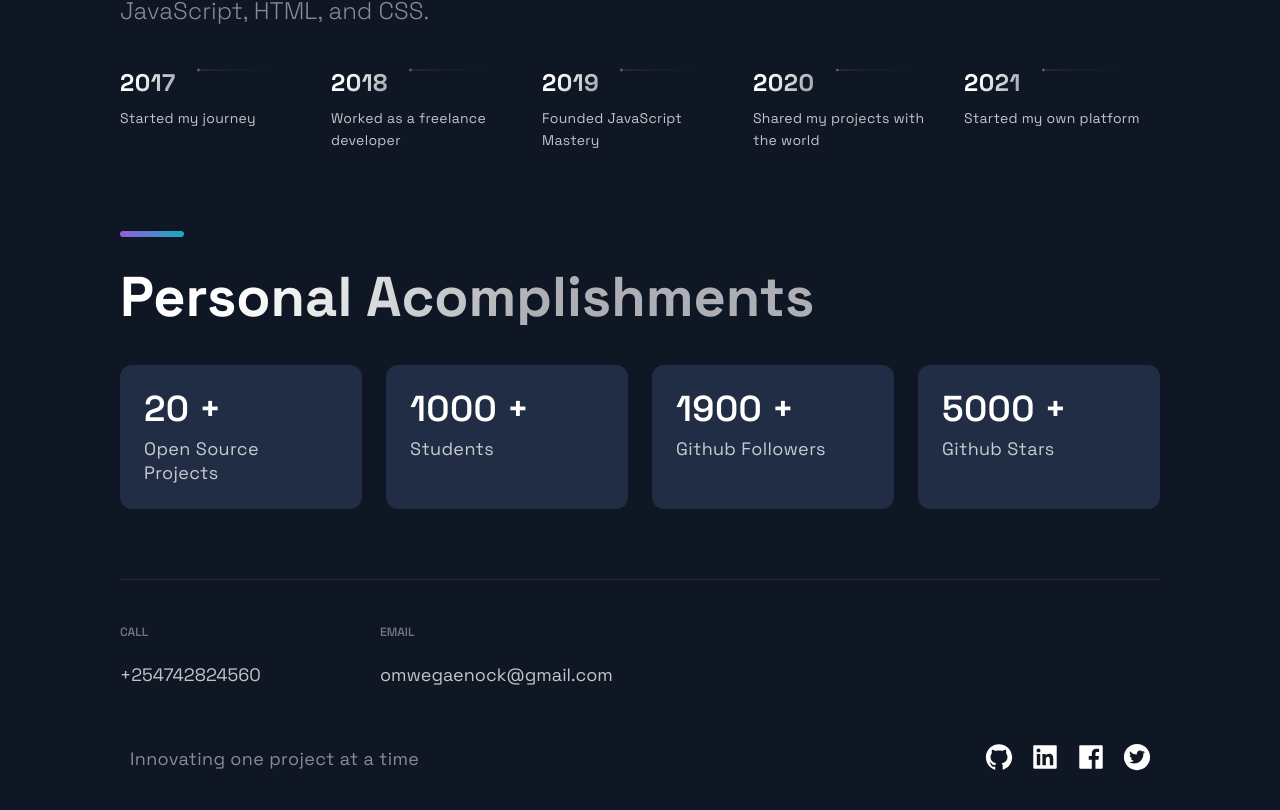
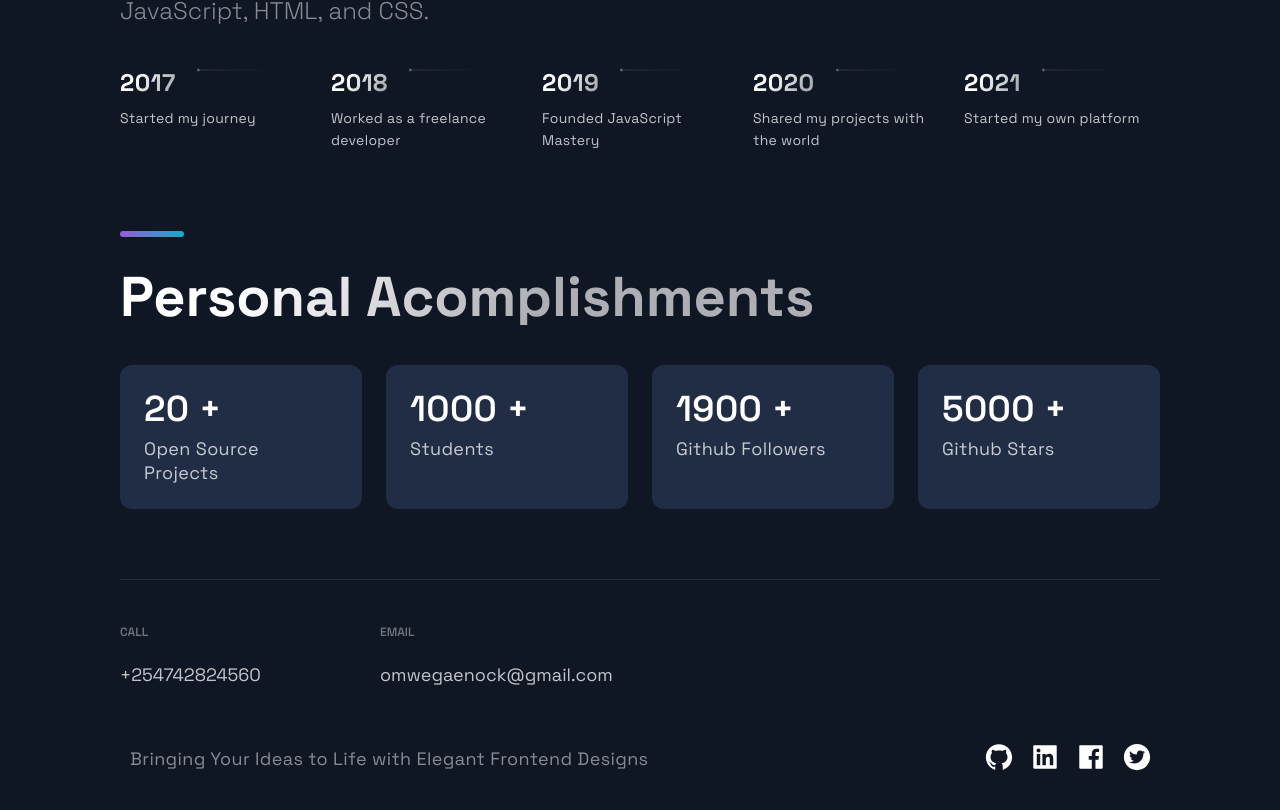
Before and after one commit to Nyakamba/portfolio_website, a Next.js app: page / in a window 1280 px wide. Shown: the part 2848-3658 px from the top of the page. Built offline with nearby package versions, Linux system fonts and the light colour scheme.

Commit message:
Footer.js

```diff
--- a/src/components/Footer/Footer.js
+++ b/src/components/Footer/Footer.js
@@ -36,7 +36,9 @@ const Footer = () => {
       </LinkList>
       <SocialIconsContainer>
         <CompanyContainer>
-          <Slogan>Innovating one project at a time</Slogan>
+          <Slogan>
+            <p>Bringing Your Ideas to Life with Elegant Frontend Designs</p>
+          </Slogan>
         </CompanyContainer>
         <SocialContainer>
           <SocialIcons href="https://github.com">
```
